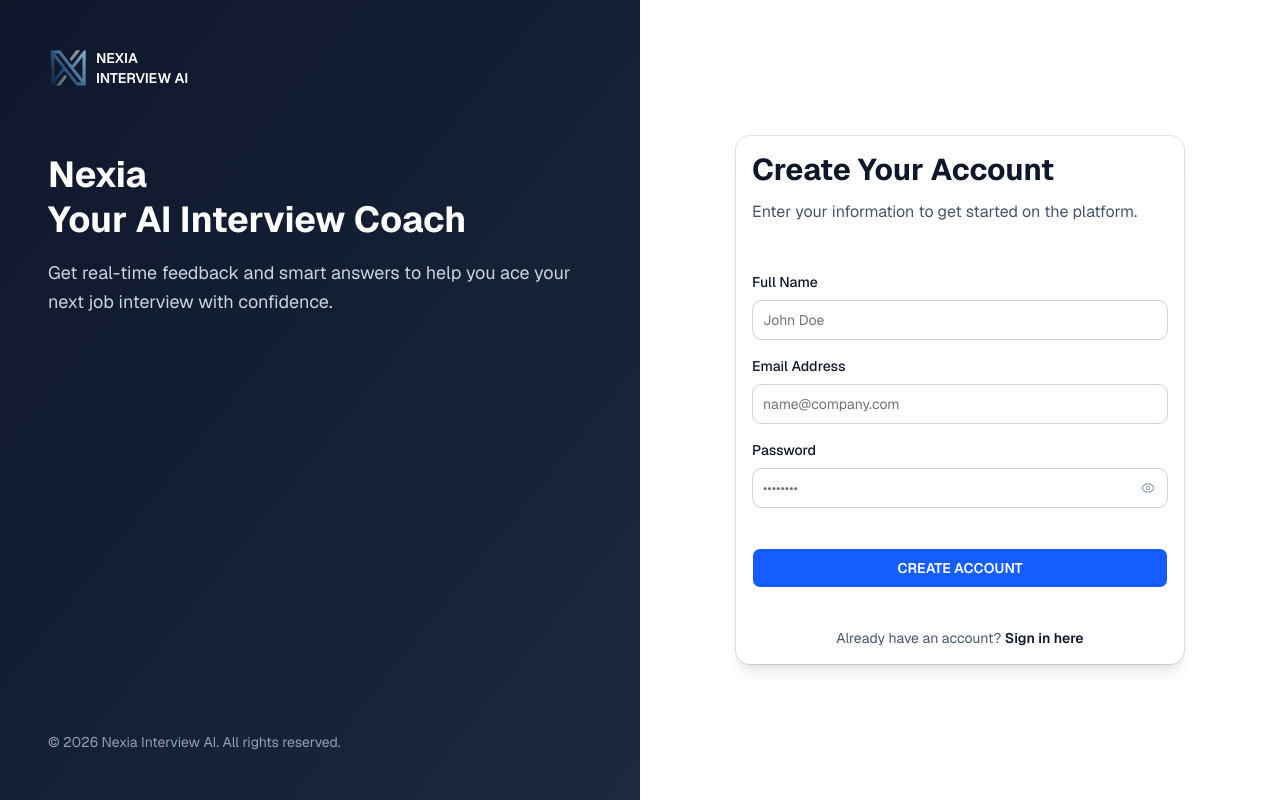
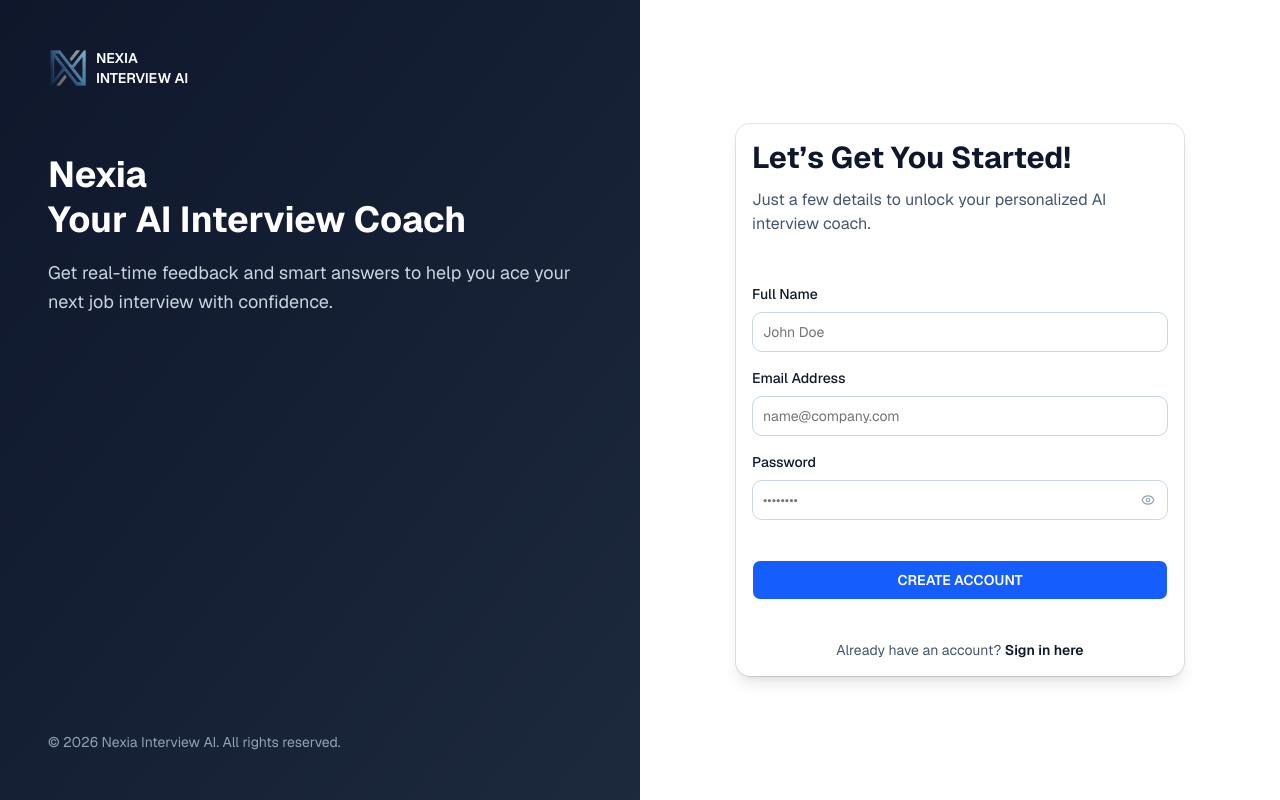
Before and after one commit to phucle1010/knowledge-based, a Next.js app: page /auth/register in a window 1280 px wide. Built offline with nearby package versions, Linux system fonts and the light colour scheme; no server answers.

Commit message:
chore: improve content in accounter creator form

```diff
--- a/app/(workspace)/auth/register/page.tsx
+++ b/app/(workspace)/auth/register/page.tsx
@@ -22,8 +22,10 @@ export default function RegisterPage() {
                                 <div>INTERVIEW AI</div>
                             </div>
                         </div>
-                        <CardTitle className="text-3xl font-bold text-slate-900">Create Your Account</CardTitle>
-                        <CardDescription className="text-base text-slate-600">Enter your information to get started on the platform.</CardDescription>
+                        <CardTitle className="text-3xl font-bold text-slate-900">Let’s Get You Started!</CardTitle>
+                        <CardDescription className="text-base text-slate-600">
+                            Just a few details to unlock your personalized AI interview coach.
+                        </CardDescription>
                     </CardHeader>
                     <CardContent className="space-y-6">
                         <RegisterForm />
```
